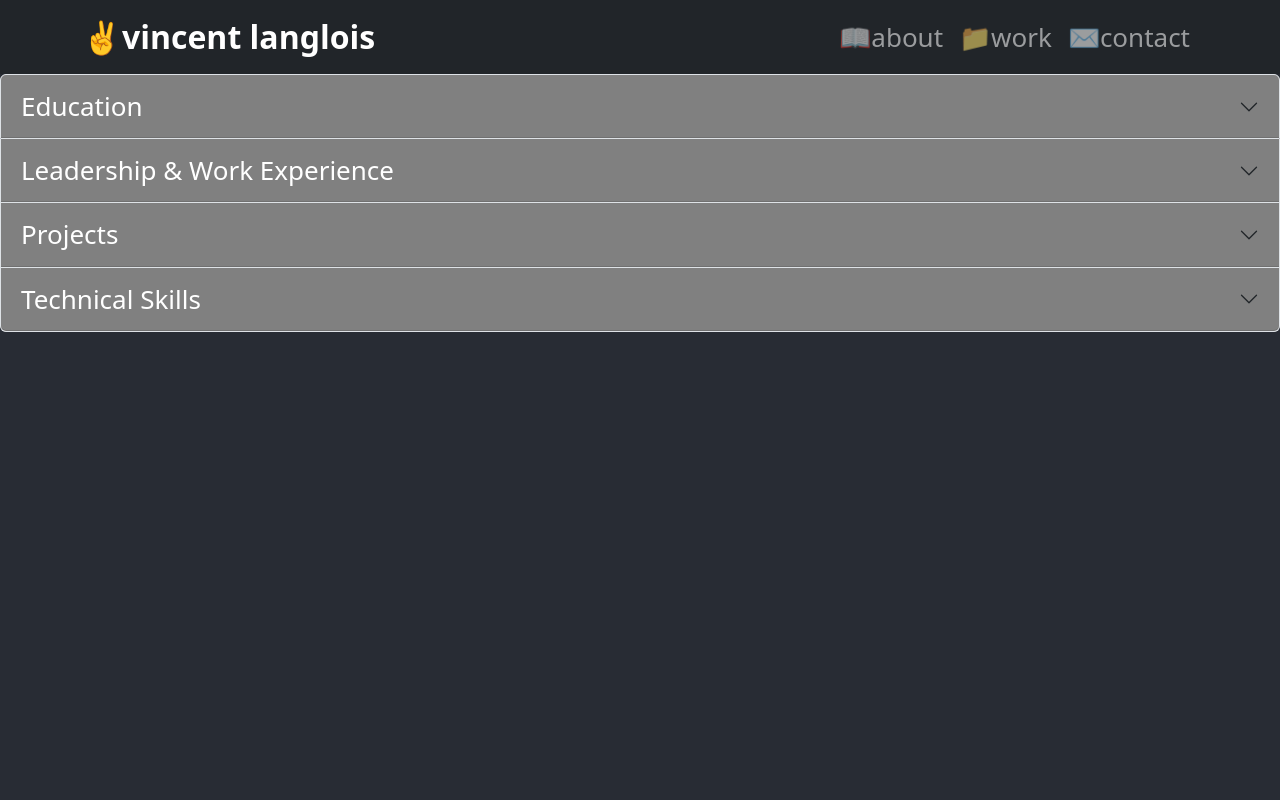
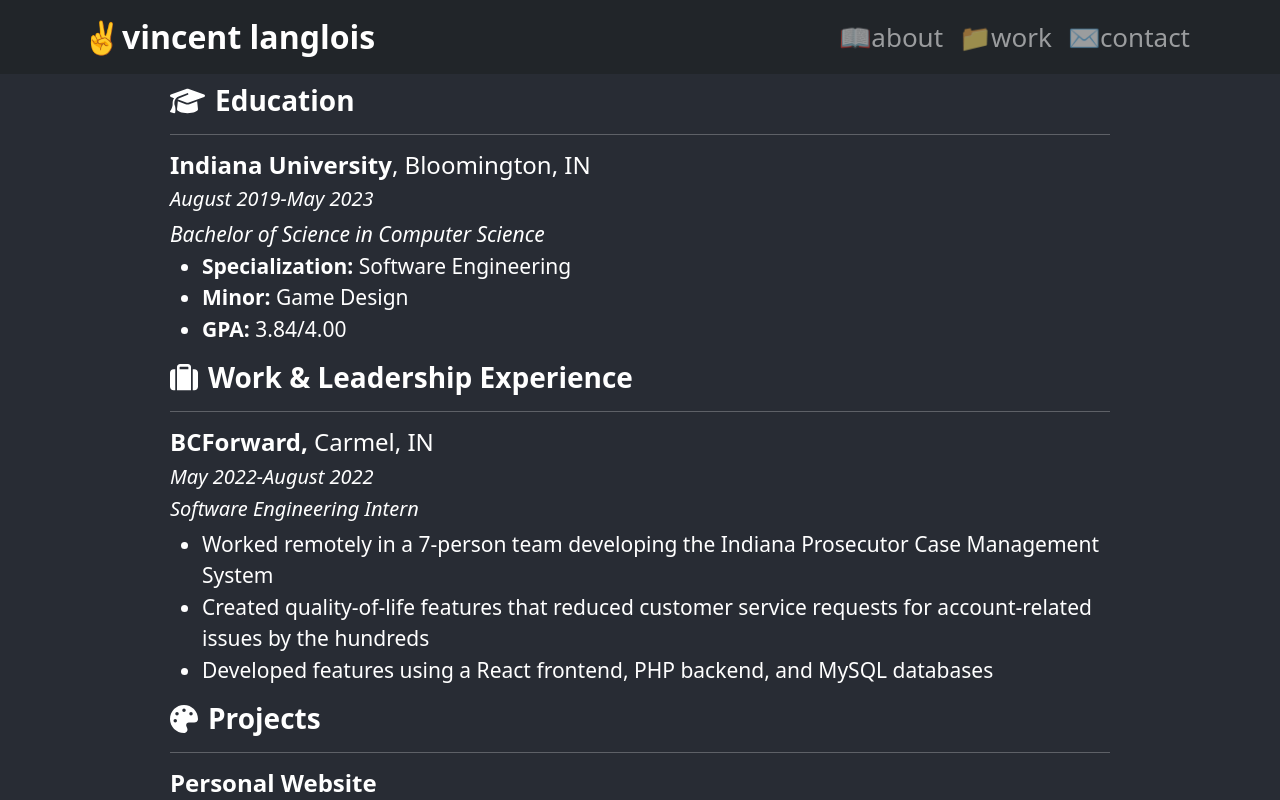
Before and after one commit to vtlanglois/vtlanglois.github.io, a React (Create React App) app: page /#/work in a window 1280 px wide. Shown: the top 800 px of the page. Built offline with nearby package versions, Linux system fonts and the light colour scheme; no server answers.

Commit message:
reworked "Work" page

```diff
--- a/src/components/ContactIcons/ContactIcons.css
+++ b/src/components/ContactIcons/ContactIcons.css
@@ -6,14 +6,16 @@
 .social-media-icons-white {
     color: white;
     font-size: 3.5rem;
-    -webkit-transition: all 0.2s ease;
+    transition: all 0.2s ease-in-out;
  }
 
 
  .fa-github:hover {
     color:#6e5494;
+    transform: scale(1.1);
  }
 
  .fa-linkedin:hover {
     color: #0072b1;
+    transform: scale(1.1);
  }
--- a/src/components/ContactIcons/ContactIcons.tsx
+++ b/src/components/ContactIcons/ContactIcons.tsx
@@ -1,5 +1,5 @@
 import { Container} from "reactstrap";
-import {faLinkedinIn, faGithub} from "@fortawesome/free-brands-svg-icons";
+import {faLinkedin, faGithub} from "@fortawesome/free-brands-svg-icons";
 import {FontAwesomeIcon} from "@fortawesome/react-fontawesome";
 import "./ContactIcons.css"
 
@@ -8,7 +8,7 @@ const ContactIcons = () => {
         <Container>
             <div className = "singleCol d-flex justify-content-evenly">
                 <a className="social-media-icons-white fa-linkedin" href="https://www.linkedin.com/in/vtlanglois" target='_blank' rel='noopener noreferrer'>
-                    <FontAwesomeIcon icon={faLinkedinIn}/>
+                    <FontAwesomeIcon icon={faLinkedin}/>
                 </a>
                 <a className="social-media-icons-white fa-github" href="https://github.com/vtlanglois" target='_blank' rel='noopener noreferrer'>
                     <FontAwesomeIcon icon={faGithub}/>
--- a/src/components/WorkAccordian/WorkAccordian.css
+++ b/src/components/WorkAccordian/WorkAccordian.css
@@ -1,28 +1,15 @@
-.text-test{
-    background-color:red;
-    color:purple;
+.icon{
+    margin-right: 10px;
 }
 
 
-.accordion-header {
-    padding: auto;
+
+
+.body{
+    color: white;
+    font-size: calc(5px + 2vmin);
+    background-color: #282c34;
+    margin: auto;
+    width: 75%;
+    padding: 10px;
 }
-.accordion-button.collapsed {
-    color: white;
-    background-color: grey;
-    font-size: calc(10px + 2vmin);
-    box-shadow: inset 0 -1px 0 rgb(0 0 0 / 13%);
-}
-
-.accordion-button:not(.collapsed){
-    color: white;
-    background-color: grey;
-    font-size: calc(10px + 2vmin);
-    box-shadow: inset 0 -1px 0 rgb(0 0 0 / 13%);
-}
-
-.accordion-body{
-    color: white;
-    font-size: calc(8px + 2vmin);
-    background-color: #282c34;
-}
--- a/src/components/WorkAccordian/WorkAccordian.tsx
+++ b/src/components/WorkAccordian/WorkAccordian.tsx
@@ -1,18 +1,15 @@
 import { SetStateAction, useState } from "react";
-import { UncontrolledAccordion, AccordionItem, AccordionHeader, AccordionBody, Accordion } from "reactstrap";
-import { text } from "stream/consumers";
 import ExperienceItem from "../ExperienceItem/ExperienceItem";
 import "./WorkAccordian.css"
+import { faGraduationCap, faSuitcase, faPalette, faMicrochip } from "@fortawesome/free-solid-svg-icons";
+import { FontAwesomeIcon } from '@fortawesome/react-fontawesome'
 const WorkAccordian = () => {
 
     return (
-        //@ts-ignore
-        <UncontrolledAccordion stayOpen>
-            <AccordionItem>
-                <AccordionHeader targetId="1">
-                    Education
-                </AccordionHeader>
-                <AccordionBody accordionId="1">
+
+        <div className = "body">
+        <h3><FontAwesomeIcon icon={faGraduationCap} className="icon"/><b>Education</b></h3>
+        <hr></hr>
         <h4><b>Indiana University</b>, Bloomington, IN</h4>
                 <h5><i>August 2019-May 2023</i></h5>
                 <i>Bachelor of Science in Computer Science</i>
@@ -21,25 +18,15 @@ const WorkAccordian = () => {
                     <li><b>Minor: </b>Game Design</li>
                     <li><b>GPA: </b>3.84/4.00</li>
                 </ul>
+        <h3><FontAwesomeIcon icon={faSuitcase} className="icon"/><b>Work &#38; Leadership Experience</b></h3>
+        <hr></hr>
 
-                </AccordionBody>
-            </AccordionItem>
-            <AccordionItem>
-                <AccordionHeader targetId="2">
-                    Leadership &#38; Work Experience
-                </AccordionHeader>
-                <AccordionBody accordionId="2">
             <ExperienceItem title='BCForward,' location='Carmel, IN' job='Software Engineering Intern' startMonth="May 2022" endMonth="August 2022"
                 details = {["Worked remotely in a 7-person team developing the Indiana Prosecutor Case Management System",
                 "Created quality-of-life features that reduced customer service requests for account-related issues by the hundreds",
                 "Developed features using a React frontend, PHP backend, and MySQL databases"]}/>
-                </AccordionBody>
-            </AccordionItem>
-            <AccordionItem>
-                <AccordionHeader targetId="3">
-                    Projects
-                </AccordionHeader>
-                <AccordionBody accordionId="3">
+        <h3><FontAwesomeIcon icon={faPalette} className="icon"/><b>Projects</b></h3>
+        <hr></hr>
             <ExperienceItem title = "Personal Website" startMonth="September 2022" endMonth="Ongoing"
                 details={["Working on a personal website to provide more information about myself and to learn web development",
                 "Developing using React and Typescript, hosted on Github Pages"]}/>
@@ -47,22 +34,17 @@ const WorkAccordian = () => {
                 details={["Created a learning management system web application focused on increasing K-8th grade student engagement through gamified learning",
                 "Collaborated with 4-person team using Agile software development methodology over 5 two-week sprints",
                 "Developed using Java Spring Boot, React, and PostgreSQL"]}/>
-                </AccordionBody>
-            </AccordionItem>
-            <AccordionItem>
-                <AccordionHeader targetId="4">
-                   Technical Skills
-                </AccordionHeader>
-                <AccordionBody accordionId="4">
+
+        <h3><FontAwesomeIcon icon={faMicrochip} className="icon"/><b>Technical Skills</b></h3>
+        <hr></hr>
                 <ul>
                     <li><b>Languages: </b> Java, C/C++, PHP, Python, C#, R</li>
                     <li><b>Web &#38; Database: </b>TypeScript, React, XML, JSON, PostgresSQL, MySQL</li>
                     <li><b>Frameworks: </b>Android, Spring Boot</li>
                     <li><b>Misc: </b>Agile, Git, GitHub, JIRA, Unix, Unity, Godot</li>
                 </ul>
-                </AccordionBody>
-            </AccordionItem>
-        </UncontrolledAccordion>
+        </div>
+
     );
 }
 
```
Also changed, not shown: package.json (+14 -14 lines), 2 other files (tests, documents, lock files or other folders). Lines whose indentation alone changed are shown as unchanged.
